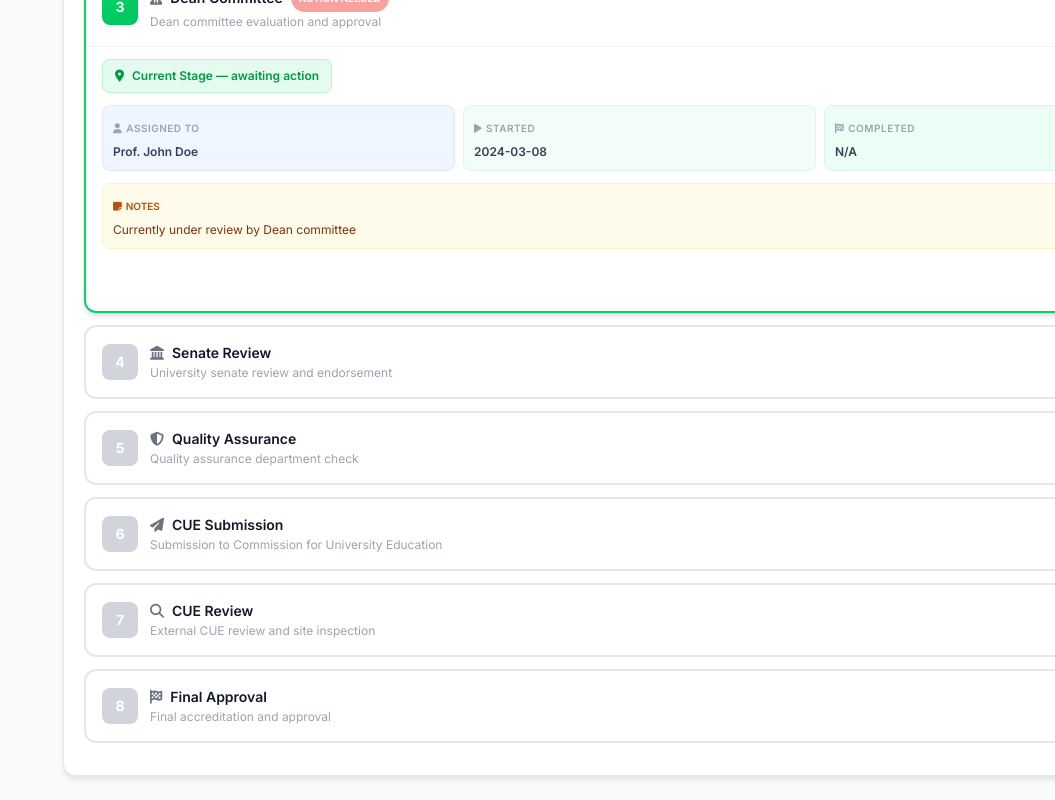
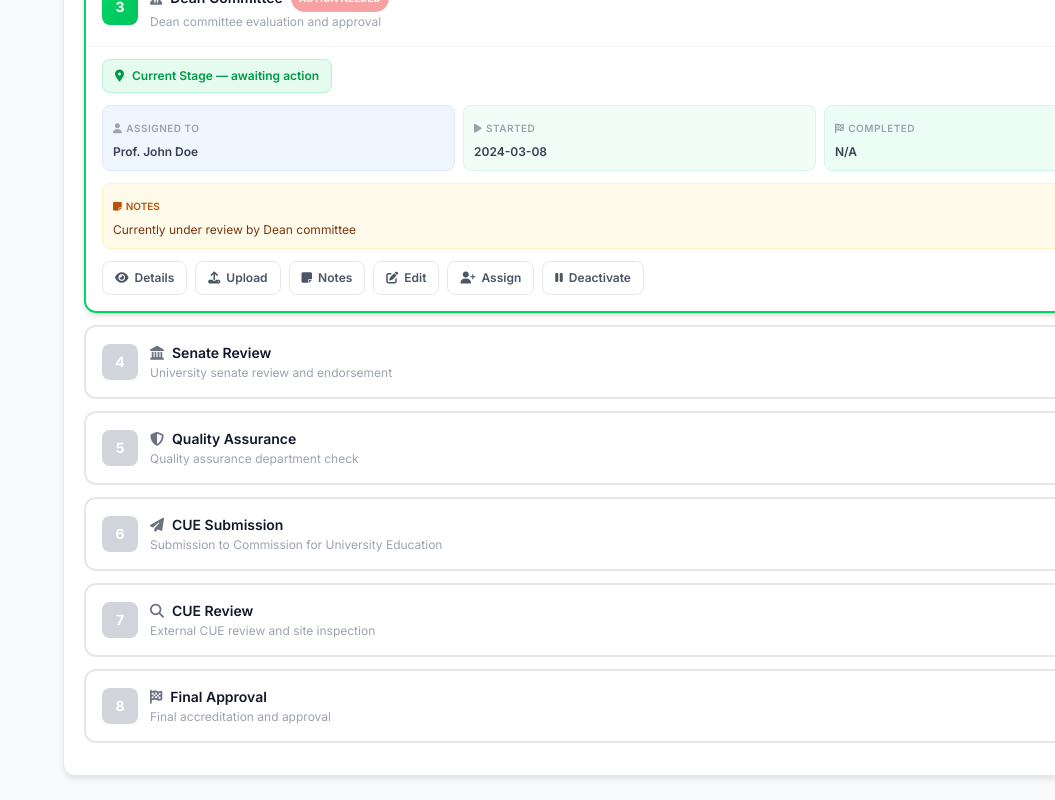
Before and after one commit to Mozilla2025/curriculum-management-system, a Next.js app: page /admin/admin-curriculum-tracking in a window 1280 px wide. Shown: the part 1105-1905 px from the top of the page, without its empty margins (225-1280 px from the left). Built offline with nearby package versions, Linux system fonts and the light colour scheme.

Commit message:
updates on the curricula tracking page

```diff
--- a/src/components/admin/curriculum-tracking/workflow/WorkflowStage.tsx
+++ b/src/components/admin/curriculum-tracking/workflow/WorkflowStage.tsx
@@ -25,7 +25,6 @@ export function WorkflowStage({
   onStageAction, onViewDetails, onUploadDocument, onAddNotes,
   onEditTracking, onAssignTracking, onToggleStatus,
 }: Props) {
-  const [showMore, setShowMore] = useState(false)
   const stageData = curriculum.stages[stage.key]
   const status    = stageData?.status ?? (isCurrentStage ? curriculum.status : 'pending')
   const si        = getStatusInfo(status)
@@ -34,15 +33,6 @@ export function WorkflowStage({
   const isUnderReview = ['under_review', 'on_hold'].includes(status)
   const days          = curriculum.daysInCurrentStage ?? 0
   const daysWarning   = isCurrentStage && days > 14
-
-  const moreActions = [
-    { label: 'View Details',   icon: 'fas fa-eye',            fn: () => onViewDetails(curriculum) },
-    { label: 'Upload Document',icon: 'fas fa-upload',         fn: () => onUploadDocument(curriculum, stage.key) },
-    { label: 'Add Notes',      icon: 'fas fa-sticky-note',    fn: () => onAddNotes(curriculum, stage.key) },
-    { label: 'Edit Tracking',  icon: 'fas fa-edit',           fn: () => onEditTracking(curriculum) },
-    { label: 'Assign',         icon: 'fas fa-user-plus',      fn: () => onAssignTracking(curriculum) },
-    { label: curriculum.isActive ? 'Deactivate' : 'Activate', icon: curriculum.isActive ? 'fas fa-pause' : 'fas fa-play', fn: () => onToggleStatus(curriculum) },
-  ]
 
   return (
     <div className={cn('rounded-xl border-2 transition-all duration-300 mb-3',
@@ -152,26 +142,42 @@ export function WorkflowStage({
               </button>
             )}
 
-            {/* More actions */}
-            <div className="relative ml-auto">
-              <button onClick={() => setShowMore(!showMore)}
-                className="flex items-center gap-1.5 px-3 py-2 text-xs font-semibold bg-white border border-gray-200 text-gray-600 rounded-lg hover:border-must-green hover:text-must-green transition-all whitespace-nowrap">
-                <i className="fas fa-ellipsis-h" aria-hidden="true" /> More
-              </button>
-              {showMore && (
-                <>
-                  <div className="fixed inset-0 z-10" onClick={() => setShowMore(false)} aria-hidden="true" />
-                  <div className="absolute right-0 top-full mt-1.5 bg-white border-2 border-must-green rounded-xl shadow-strong z-20 min-w-[180px] overflow-hidden">
-                    {moreActions.map(({ label, icon, fn }) => (
-                      <button key={label} onClick={() => { fn(); setShowMore(false) }}
-                        className="w-full flex items-center gap-2.5 px-4 py-2.5 text-sm text-gray-700 hover:bg-must-green/5 hover:text-must-green transition-colors font-medium">
-                        <i className={cn(icon, 'w-4 text-gray-400')} aria-hidden="true" />{label}
-                      </button>
-                    ))}
-                  </div>
-                </>
-              )}
-            </div>
+            {/* Action buttons - all visible */}
+            <button onClick={() => onViewDetails(curriculum)}
+              className="flex items-center gap-1.5 px-3 py-2 text-xs font-semibold bg-white border border-gray-200 text-gray-600 rounded-lg hover:border-must-green hover:text-must-green transition-all whitespace-nowrap"
+              title="View full curriculum details">
+              <i className="fas fa-eye" aria-hidden="true" /> Details
+            </button>
+
+            <button onClick={() => onUploadDocument(curriculum, stage.key)}
+              className="flex items-center gap-1.5 px-3 py-2 text-xs font-semibold bg-white border border-gray-200 text-gray-600 rounded-lg hover:border-must-green hover:text-must-green transition-all whitespace-nowrap"
+              title="Upload documents for this stage">
+              <i className="fas fa-upload" aria-hidden="true" /> Upload
+            </button>
+
+            <button onClick={() => onAddNotes(curriculum, stage.key)}
+              className="flex items-center gap-1.5 px-3 py-2 text-xs font-semibold bg-white border border-gray-200 text-gray-600 rounded-lg hover:border-must-green hover:text-must-green transition-all whitespace-nowrap"
+              title="Add notes or comments">
+              <i className="fas fa-sticky-note" aria-hidden="true" /> Notes
+            </button>
+
+            <button onClick={() => onEditTracking(curriculum)}
+              className="flex items-center gap-1.5 px-3 py-2 text-xs font-semibold bg-white border border-gray-200 text-gray-600 rounded-lg hover:border-must-green hover:text-must-green transition-all whitespace-nowrap"
+              title="Edit tracking information">
+              <i className="fas fa-edit" aria-hidden="true" /> Edit
+            </button>
+
+            <button onClick={() => onAssignTracking(curriculum)}
+              className="flex items-center gap-1.5 px-3 py-2 text-xs font-semibold bg-white border border-gray-200 text-gray-600 rounded-lg hover:border-must-green hover:text-must-green transition-all whitespace-nowrap"
+              title="Assign to a team member">
+              <i className="fas fa-user-plus" aria-hidden="true" /> Assign
+            </button>
+
+            <button onClick={() => onToggleStatus(curriculum)}
+              className="flex items-center gap-1.5 px-3 py-2 text-xs font-semibold bg-white border border-gray-200 text-gray-600 rounded-lg hover:border-must-green hover:text-must-green transition-all whitespace-nowrap"
+              title={curriculum.isActive ? 'Deactivate this tracking' : 'Activate this tracking'}>
+              <i className={cn(curriculum.isActive ? 'fas fa-pause' : 'fas fa-play')} aria-hidden="true" /> {curriculum.isActive ? 'Deactivate' : 'Activate'}
+            </button>
           </div>
         </div>
       )}
```
